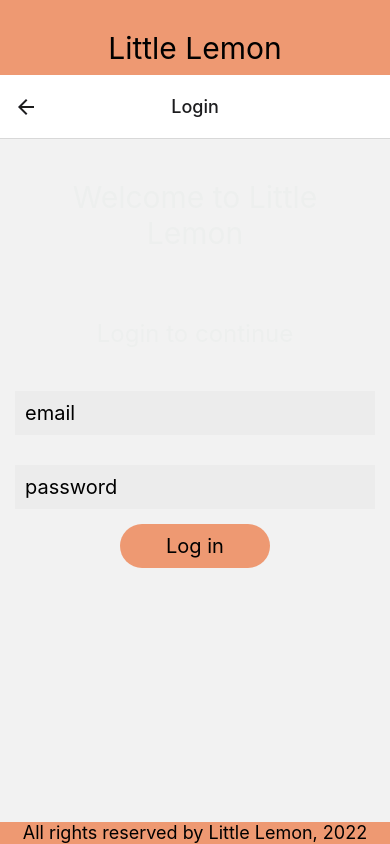
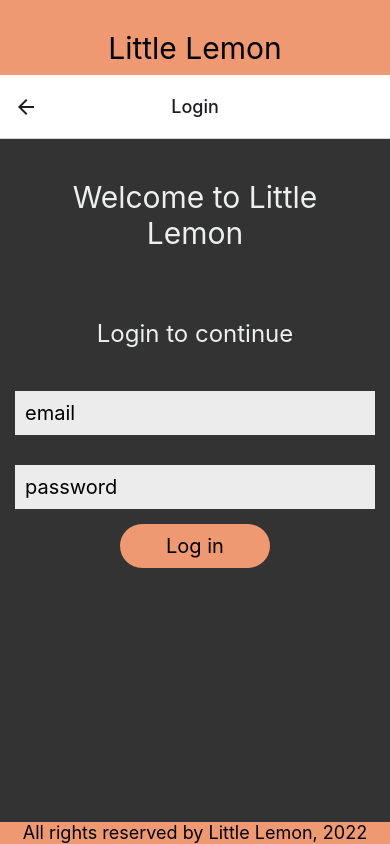
Before and after one commit to ronaldyonggi/little-lemon-app, a React Native app: screen /Login in a window 390 px wide. Built offline with nearby package versions, Linux system fonts and the light colour scheme.

Commit message:
isLightTheme is now props passed from parent

```diff
--- a/screen/LoginScreen/index.jsx
+++ b/screen/LoginScreen/index.jsx
@@ -3,14 +3,18 @@
 import LoginInputForm from './LoginInputForm';
 import { styles } from './styles';
 
-export default function LoginScreen() {
+export default function LoginScreen({ isLightTheme }) {
   const [email, onChangeEmail] = useState('');
   const [password, onChangePassword] = useState('');
   const [loggedIn, setLoggedIn] = useState(false);
 
+  const backgroundColorTheme = {
+    backgroundColor: isLightTheme ? 'white' : '#333333'
+  }
+
   return (
     <KeyboardAvoidingView
-      style={styles.container}
+      style={[styles.container, backgroundColorTheme]}
       behavior={Platform.OS === 'ios' ? 'padding' : 'height'}
     >
       <ScrollView keyboardDismissMode='on-drag'>
--- a/screen/WelcomeScreen/index.jsx
+++ b/screen/WelcomeScreen/index.jsx
@@ -9,9 +9,7 @@
 import React, { useState } from 'react';
 import { styles } from './styles';
 
-export default function WelcomeScreen() {
-  const colorScheme = useColorScheme()
-  const isLightTheme = colorScheme === "light"
+export default function WelcomeScreen({ isLightTheme}) {
   const [name, onChangeName] = useState('');
 
   const backgroundColorTheme = {
```
